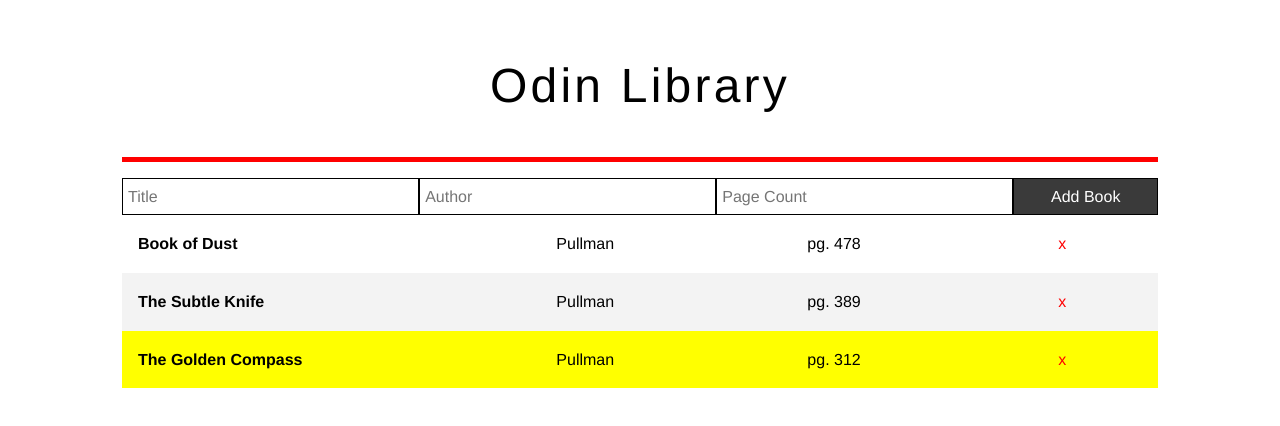
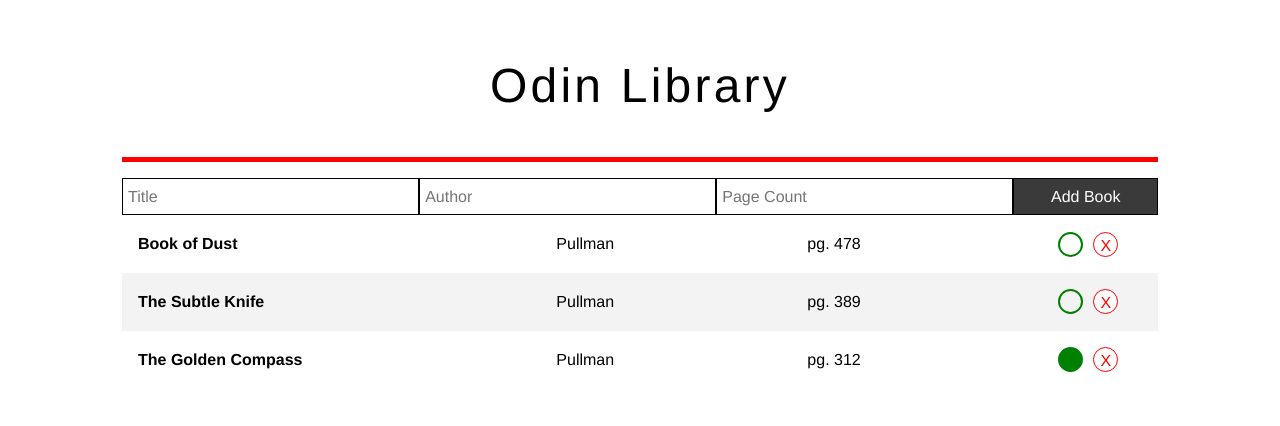
Before and after one commit to drregg6/vue-library, a Vue app: page / in a window 1280 px wide. Shown: the top 426 px of the page. Built offline with nearby package versions, Linux system fonts and the light colour scheme; the HTML template or start-up script is replaced by a standard one.

Commit message:
More CSS

```diff
--- a/src/App.vue
+++ b/src/App.vue
@@ -4,6 +4,8 @@
 - Data should persist in browser
     localStorage
 - Update Book on double-click
+    different way to tell that it's been read
+    circle with a different color?
 - fontawesome
 
 */
--- a/src/components/Book.vue
+++ b/src/components/Book.vue
@@ -1,21 +1,37 @@
 <template>
-  <div class="book" v-bind:class="{'is-read':book.isRead}">
+  <div class="book">
     <h1>{{ book.title }}</h1>
     <p class="author">{{ book.author }}</p>
     <p class="pages">pg. {{ book.pages }}</p>
-    <div class="delete">
-      x
+    <div class="buttons">
+      <span class="read" v-bind:class="{'is-read':book.isRead}" v-on:click="onClick(book)">
+      </span>
+      <span class="delete">
+        X
+      </span>
     </div>
   </div>
 </template>
 
 <script>
 import { mapActions } from 'vuex';
+
 export default {
   name: "Book",
   props: ["book"],
   methods: {
-    ...mapActions(["deleteBook"])
+    ...mapActions(["deleteBook", "updateBook"]),
+    onClick(book) {
+      const updatedBook = {
+        title: book.title,
+        author: book.author,
+        id: book.id,
+        isRead: !book.isRead,
+        pages: book.pages
+      };
+
+      this.updateBook(updatedBook);
+    }
   }
 }
 </script>
@@ -23,6 +39,7 @@ export default {
 <style scoped>
   .book {
     display: flex;
+    align-items: center;
 
     padding: 1rem;
   }
@@ -37,15 +54,42 @@ export default {
   .pages {
     flex: 3;
   }
-  .delete {
+  .buttons {
     flex: 1;
 
+    display: flex;
+    align-items: center;
+  }
+
+  .delete {
+    text-align: center;
+    height: 25px;
+    width: 25px;
+    padding: 0;
+    margin-left: 5px;
+
     color: red;
+    background: white;
+    border: 1px solid red;
+    cursor: pointer;
+    border-radius: 50%;
+  }
+  .delete:hover {
+    background: red;
+    color: white;
+  }
+  .read {
+    height: 25px;
+    width: 25px;
+    margin-right: 5px;
+    border-radius: 50%;
+    border: 2.5px solid green;
+    background: none;
     cursor: pointer;
   }
 
   .is-read {
-    background: yellow;
+    background: green;
   }
 
   @media (max-width: 500px) {
--- a/src/store/modules/library.js
+++ b/src/store/modules/library.js
@@ -37,13 +37,25 @@ const actions = {
 
   deleteBook: ({ commit }, id) => {
     commit("commitDelete", id);
+  },
+
+  updateBook: ({ commit }, updatedBookId) => {
+    commit("commitUpdate", updatedBookId);
   }
 };
 
 const mutations = {
   commitBook: (state, newBook) => state.library.push(newBook),
   commitDelete: (state, id) =>
-    (state.library = state.library.filter(book => book.id !== id))
+    (state.library = state.library.filter(book => book.id !== id)),
+  commitUpdate: (state, updatedBook) => {
+    // Get book index
+    const index = state.library.findIndex(book => book.id === updatedBook.id);
+
+    if (index !== -1) {
+      state.library.splice(index, 1, updatedBook);
+    }
+  }
 };
 
 export default {
```
